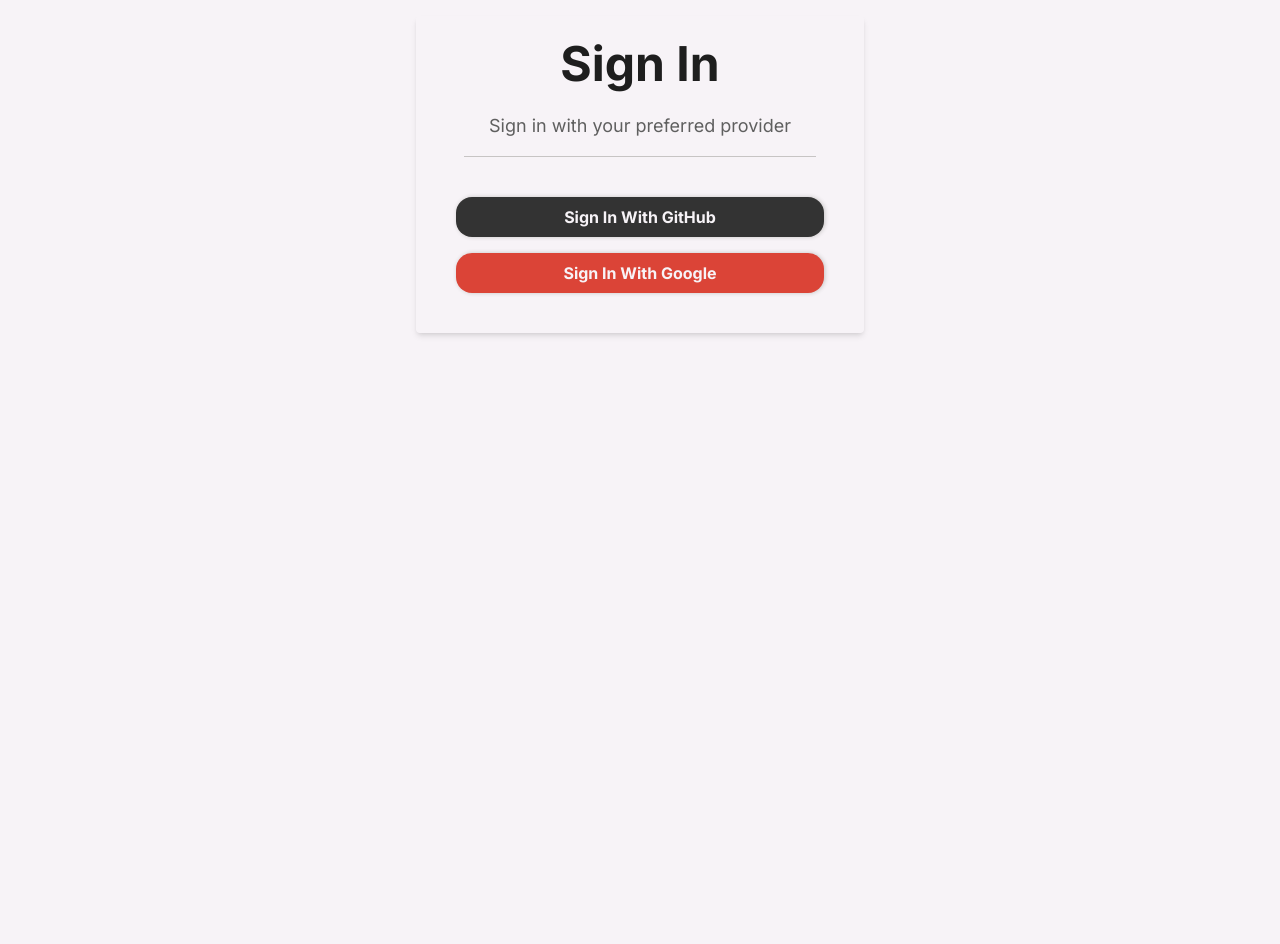
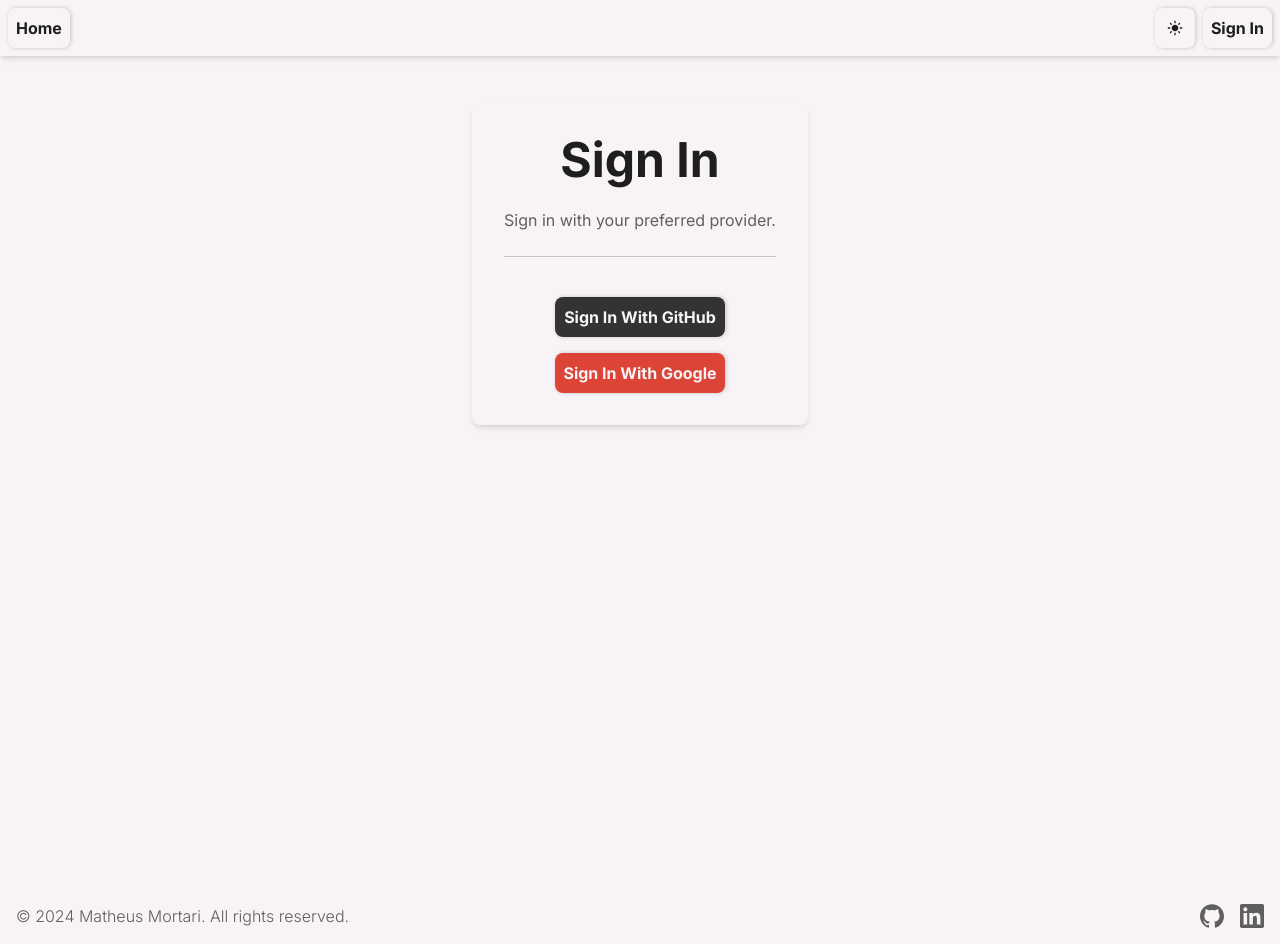
Before and after one commit to w11dcard/boilerplate-nextjs, a Next.js app: page /login in a window 1280 px wide. Before the commit the page ends 800 px from the top, so only its background shows below. Built offline with nearby package versions, Linux system fonts and the light colour scheme; no server answers.

Commit message:
style: Update general component & page styles, update global CSS variables

```diff
--- a/src/app/globals.css
+++ b/src/app/globals.css
@@ -56,8 +56,9 @@
 
 .button {
 	box-shadow: 1px 0px 4px 0px var(--muted);
-	border-radius: 1rem;
 	padding: 0.5rem;
+	border-radius: 0.5rem;
+	text-align: center;
 	font-weight: 700;
 }
 
--- a/src/app/layout.tsx
+++ b/src/app/layout.tsx
@@ -3,6 +3,8 @@
 import type { Metadata } from "next"
 import { getServerSession } from "next-auth"
 import { Inter } from "next/font/google"
+import Footer from "../components/Footer"
+import TopNav from "../components/TopNav"
 import "./globals.css"
 
 export const metadata: Metadata = {
@@ -22,7 +24,9 @@
 		<html lang="en" className={inter.className}>
 			<body>
 				<Providers session={session}>
+					<TopNav />
 					<main>{children}</main>
+					<Footer />
 				</Providers>
 			</body>
 		</html>
--- a/src/app/login/page.tsx
+++ b/src/app/login/page.tsx
@@ -11,15 +11,15 @@
 	}
 
 	return (
-		<div className="flex flex-col items-center p-4">
-			<div className="w-full max-w-md rounded p-4 shadow-md">
-				<div className="flex flex-col items-center justify-center px-8 text-center">
-					<strong className="p-2 text-5xl">Sign In</strong>
-					<p className="mt-4 text-lg text-muted-foreground">Sign in with your preferred provider</p>
-					<hr className="my-4 w-full border-muted" />
-				</div>
+		<>
+			<div className="flex h-screen flex-col items-center p-4">
+				<div className="flex flex-col items-center justify-center rounded-lg px-8 py-4 text-center shadow-md">
+					<strong className="p-4 text-5xl">Sign In</strong>
+					<p className="mt-2 text-base text-muted-foreground">Sign in with your preferred provider.</p>
 
-				<div className="flex flex-col items-center justify-center gap-4 p-6">
+					<hr className="my-6 w-full border-muted" />
+
+					<div className="m-4 flex flex-col items-center justify-center gap-4">
 						<button className="button w-full bg-github text-accent-foreground" onClick={() => signIn("github")}>
 							Sign In With GitHub
 						</button>
@@ -29,5 +29,6 @@
 					</div>
 				</div>
 			</div>
+		</>
 	)
 }
--- a/src/app/page.tsx
+++ b/src/app/page.tsx
@@ -1,7 +1,6 @@
 "use client"
 
 import { useQuery } from "@tanstack/react-query"
-import TopNav from "../components/TopNav"
 
 const getMessage = async () => {
 	const response = await fetch("/api/hello")
@@ -18,15 +17,12 @@
 
 	return (
 		<>
-			<TopNav />
-			<main>
-				<div className="flex flex-col items-center p-4">
-					<button className="button" onClick={() => refetch()}>
-						Hello World!
-					</button>
-					{data?.message && <strong className="mt-4">{data.message}</strong>}
-				</div>
-			</main>
+			<div className="flex h-screen flex-col items-center p-4">
+				<button className="button" onClick={() => refetch()}>
+					Hello World!
+				</button>
+				{data?.message && <strong className="mt-4">{data.message}</strong>}
+			</div>
 		</>
 	)
 }
--- /dev/null
+++ b/src/components/Footer.tsx
@@ -0,0 +1,21 @@
+import { Icon } from "@iconify/react"
+import Link from "next/link"
+
+export default function Footer() {
+	return (
+		<footer className="flex flex-col items-center justify-between md:flex-row">
+			<div className="m-4 font-light text-muted-foreground">
+				<p>© 2024 Matheus Mortari. All rights reserved.</p>
+			</div>
+
+			<div className="m-4 flex flex-row gap-4 text-muted-foreground">
+				<Link href="https://github.com/w11dcard" target="_blank" rel="noopener noreferrer">
+					<Icon icon="simple-icons:github" className="icon h-6 w-6" />
+				</Link>
+				<Link href="https://www.linkedin.com/in/matheus-mortari-19rt/" target="_blank" rel="noopener noreferrer">
+					<Icon icon="simple-icons:linkedin" className="icon h-6 w-6" />
+				</Link>
+			</div>
+		</footer>
+	)
+}
--- a/src/components/TopNav.tsx
+++ b/src/components/TopNav.tsx
@@ -18,7 +18,7 @@
 
 	return (
 		<nav className="mb-8 flex items-center justify-between p-2 shadow-md">
-			<div className="flex items-center gap-2">
+			<div className="flex items-center">
 				<Link className="button" href="/">
 					Home
 				</Link>
@@ -30,15 +30,16 @@
 						icon={theme === "light" ? "material-symbols:light-mode-rounded" : "material-symbols:dark-mode-rounded"}
 					/>
 				</button>
+
 				{session ? (
-					<>
+					<div className="flex flex-row items-center gap-2">
 						<button onClick={() => signOut()} className="button">
 							Sign Out
 						</button>
 						{session.user.image && (
-							<Image src={session.user.image} alt={session.user.name || ""} width={45} height={45} className="avatar" />
+							<Image src={session.user.image} alt={session.user.name || ""} width={40} height={40} className="avatar" />
 						)}
-					</>
+					</div>
 				) : (
 					<Link href="/login" className="button">
 						Sign In
```
Lines whose indentation alone changed are shown as unchanged.
